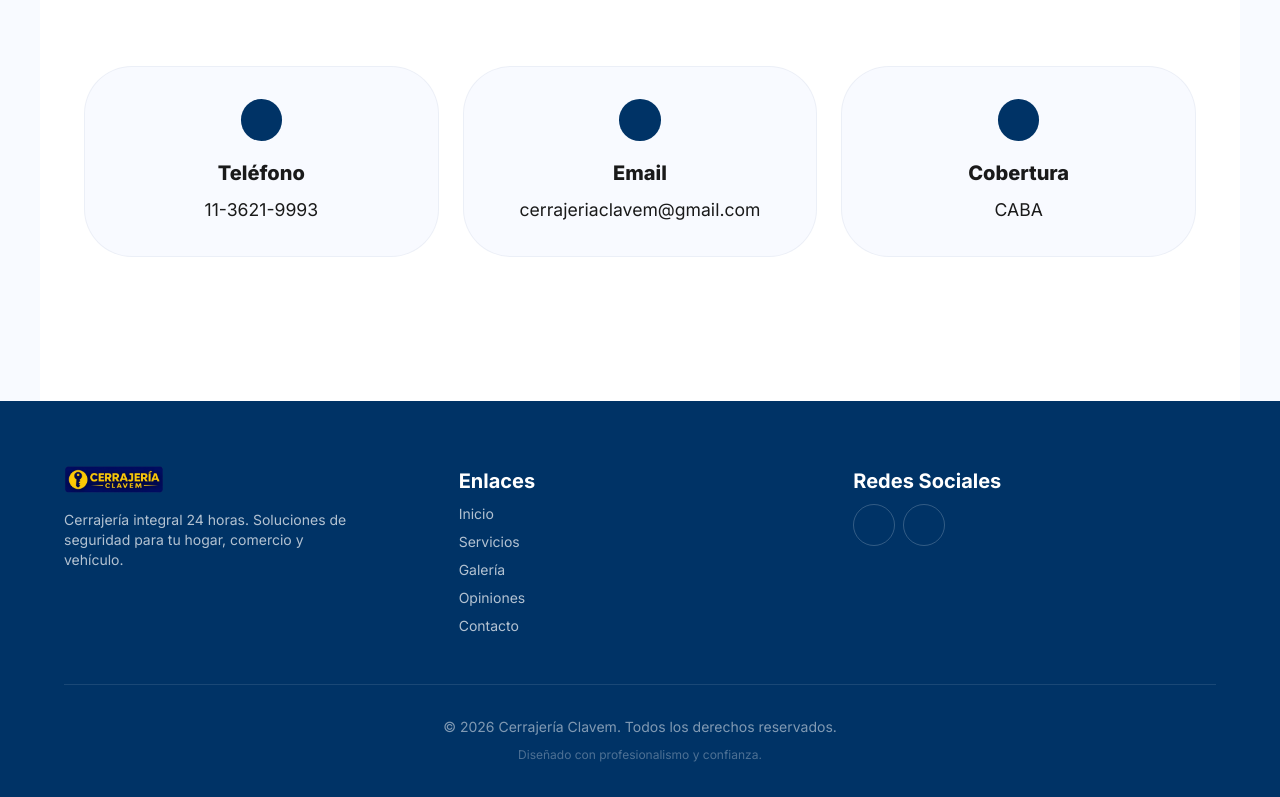
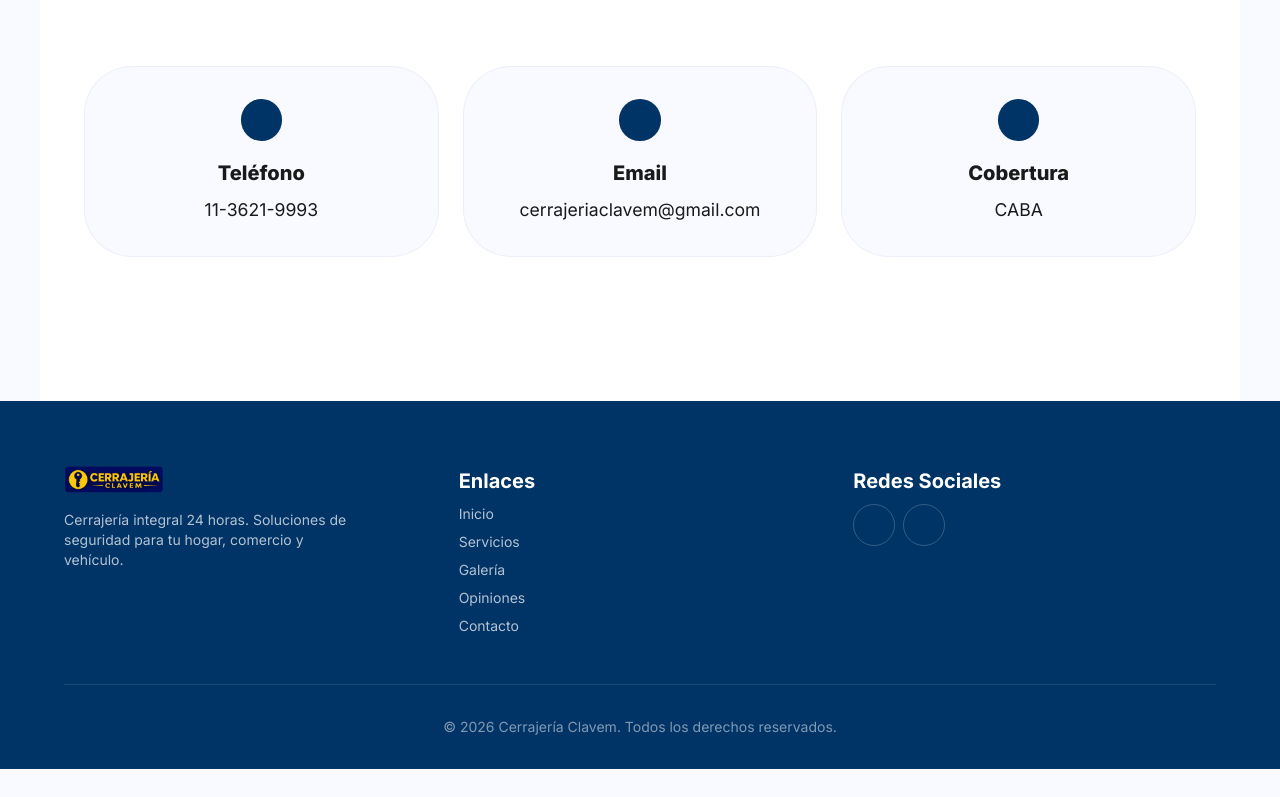
Before and after one commit to cerrajeriaclavem/cerrajeriaweb, a Next.js app: page / in a window 1280 px wide. Shown: the part 3339-4136 px from the top of the page. After the commit the page ends 4108 px from the top, so only its background shows below. Built offline with nearby package versions, Linux system fonts and the light colour scheme; some icons are missing.

Commit message:
change bs as by CABA

```diff
--- a/src/components/Footer.tsx
+++ b/src/components/Footer.tsx
@@ -96,9 +96,6 @@ export default function Footer() {
           <Typography variant="body2" sx={{ color: 'rgba(255,255,255,0.5)' }}>
             &copy; {currentYear} Cerrajería Clavem. Todos los derechos reservados.
           </Typography>
-          <Typography variant="caption" sx={{ color: 'rgba(255,255,255,0.3)', mt: 1, display: 'block' }}>
-            Diseñado con profesionalismo y confianza.
-          </Typography>
         </Box>
       </Container>
     </Box>
```
